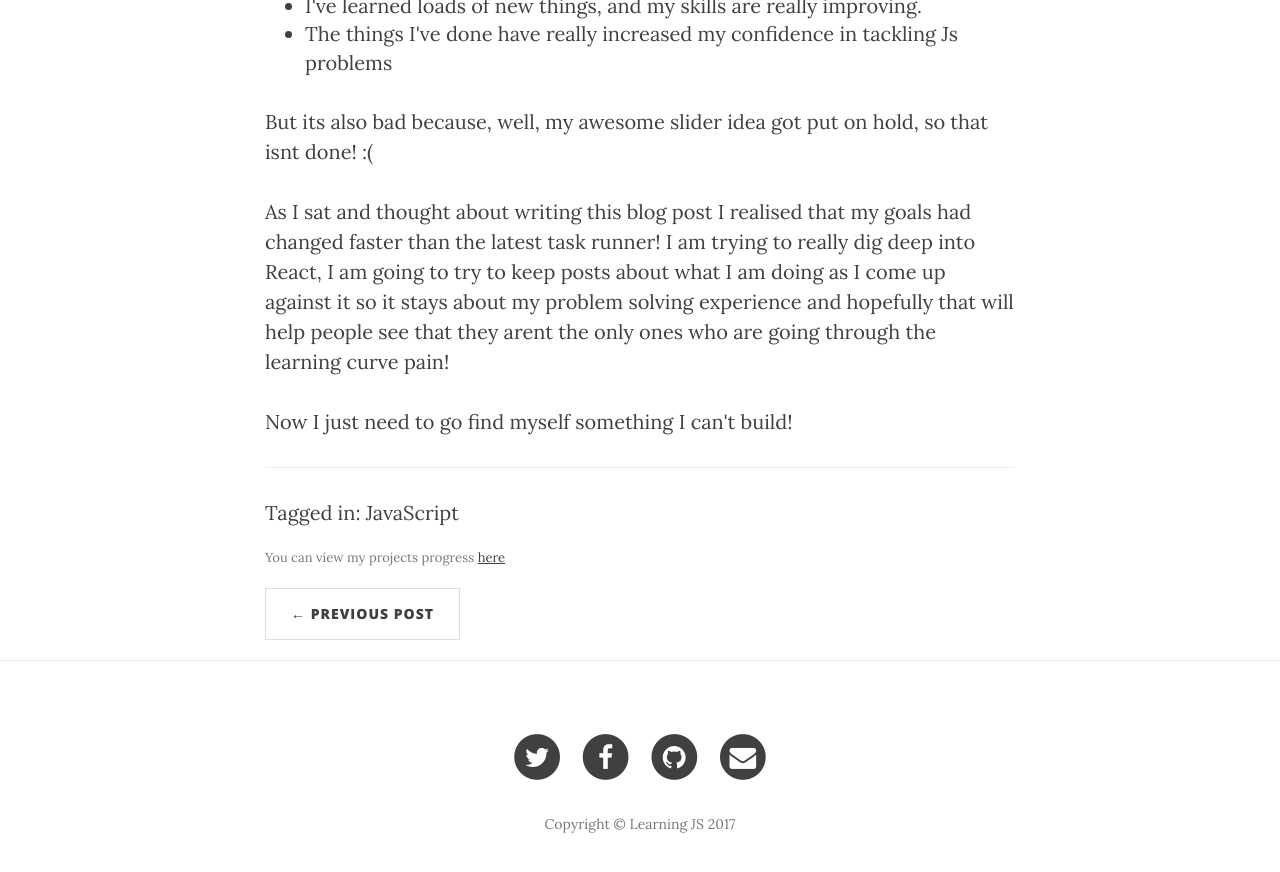
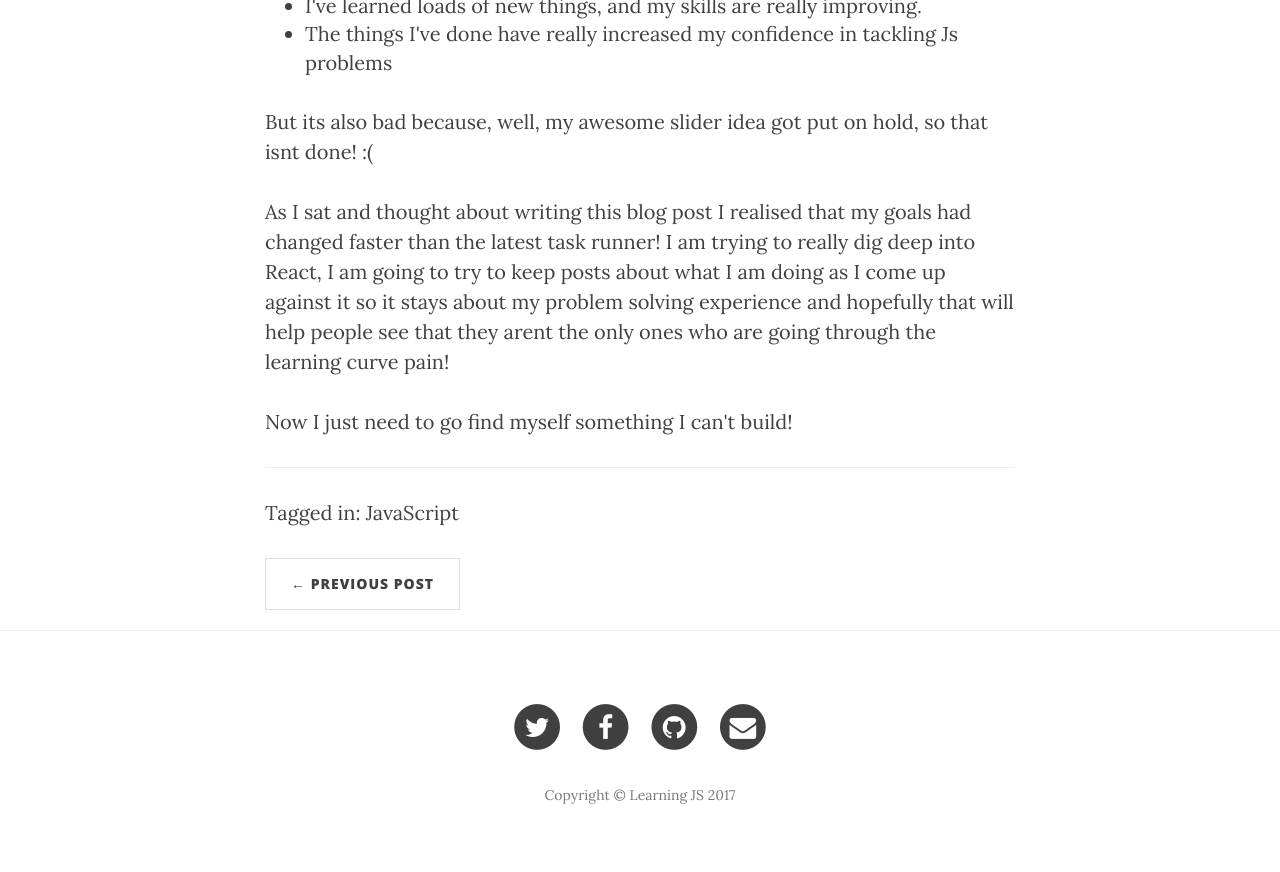
Before and after one commit to tomhanson/tomhanson.github.io, a Jekyll site: the page built from general/_posts/2017-02-22-its-been-quiet-over-here.markdown, in a window 1280 px wide and 900 px high, scrolled down 861 px. Shown: the top 872 px of the window. Built offline with Jekyll 4.4.1, drawn with Linux system fonts in a browser that asks for light colours; nearby versions of some CDN libraries.

Commit message:
conditionally add codepen for projects if used

```diff
--- a/_layouts/post.html
+++ b/_layouts/post.html
@@ -29,7 +29,9 @@ layout: default
 
                 <hr>
                 <p class="meta">Tagged in: {{ page.tags }}</p>
-                <p class="codepen text-muted">You can view my projects progress <a href="{{page.codepen }}" target="_blank">here</a></p>
+                {% if page.codepen %}
+                <p class="codepen text-muted">You can view the latest code <a href="{{page.codepen }}" target="_blank">here</a></p>
+                {% endif %}
                 <ul class="pager">
                     {% if page.previous.url %}
                     <li class="previous">
```
